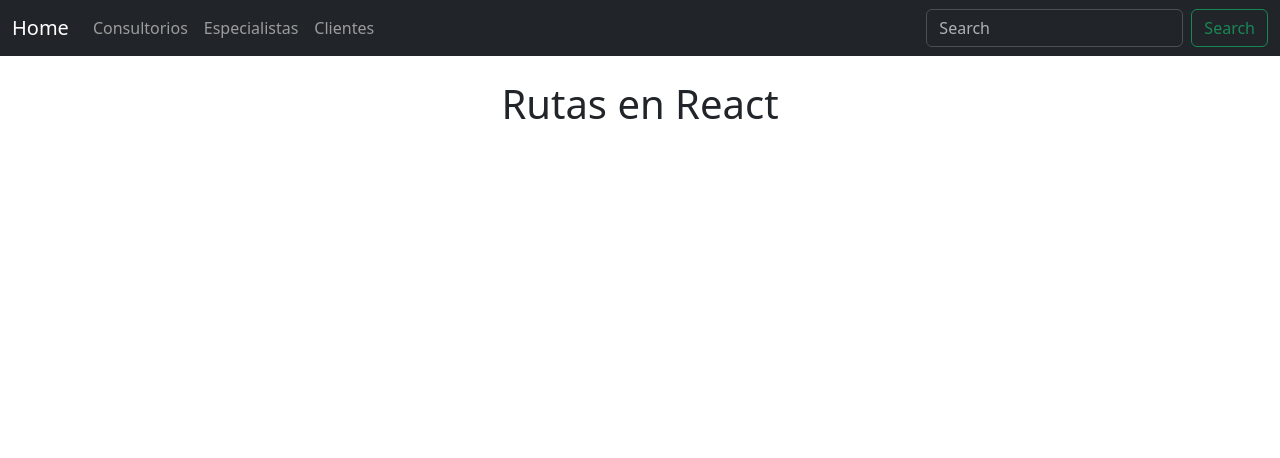
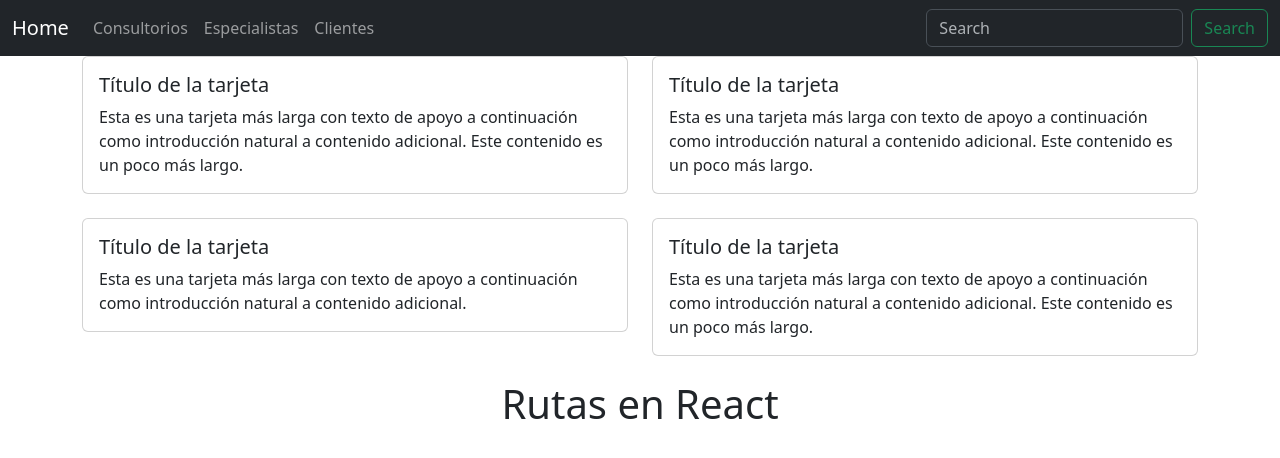
Before and after one commit to ldelregueromartinez/frontend, a React (Create React App) app: page / in a window 1280 px wide. Shown: the top 458 px of the page. Built offline with nearby package versions, Linux system fonts and the light colour scheme.

Commit message:
avance en frontend

```diff
--- a/src/App.js
+++ b/src/App.js
@@ -4,6 +4,7 @@ import 'bootstrap/dist/css/bootstrap.min.css';
 import { Especialistas } from "./components/Especialistas";
 import { Consultorios } from "./components/Consultorios";
 import { Menu } from "./components/Menu";
+import { Body } from "./components/Menu";
 
 
 
@@ -15,7 +16,7 @@ function App() {
     <Menu></Menu>
 
     <div className="container">
-
+    <Body></Body>
       <div >
         <h1 className="h1 text-center my-4">Rutas en React</h1>
       </div>
--- a/src/components/Menu.jsx
+++ b/src/components/Menu.jsx
@@ -31,3 +31,44 @@ export const Menu = () => {
 </nav>
   )
 }
+;
+
+
+export const Body = () => {
+  return (
+    <div className="row row-cols-1 row-cols-md-2 g-4">
+    <div className="col">
+      <div className="card">
+        <div className="card-body">
+          <h5 className="card-title">Título de la tarjeta</h5>
+          <p className="card-text">Esta es una tarjeta más larga con texto de apoyo a continuación como introducción natural a contenido adicional. Este contenido es un poco más largo.</p>
+        </div>
+      </div>
+    </div>
+    <div className="col">
+      <div className="card">
+        <div className="card-body">
+          <h5 className="card-title">Título de la tarjeta</h5>
+          <p className="card-text">Esta es una tarjeta más larga con texto de apoyo a continuación como introducción natural a contenido adicional. Este contenido es un poco más largo.</p>
+        </div>
+      </div>
+    </div>
+    <div className="col">
+      <div className="card">
+        <div className="card-body">
+          <h5 className="card-title">Título de la tarjeta</h5>
+          <p className="card-text">Esta es una tarjeta más larga con texto de apoyo a continuación como introducción natural a contenido adicional.</p>
+        </div>
+      </div>
+    </div>
+    <div className="col">
+      <div className="card">
+        <div className="card-body">
+          <h5 className="card-title">Título de la tarjeta</h5>
+          <p className="card-text">Esta es una tarjeta más larga con texto de apoyo a continuación como introducción natural a contenido adicional. Este contenido es un poco más largo.</p>
+        </div>
+      </div>
+    </div>
+  </div>
+  )
+};
```
